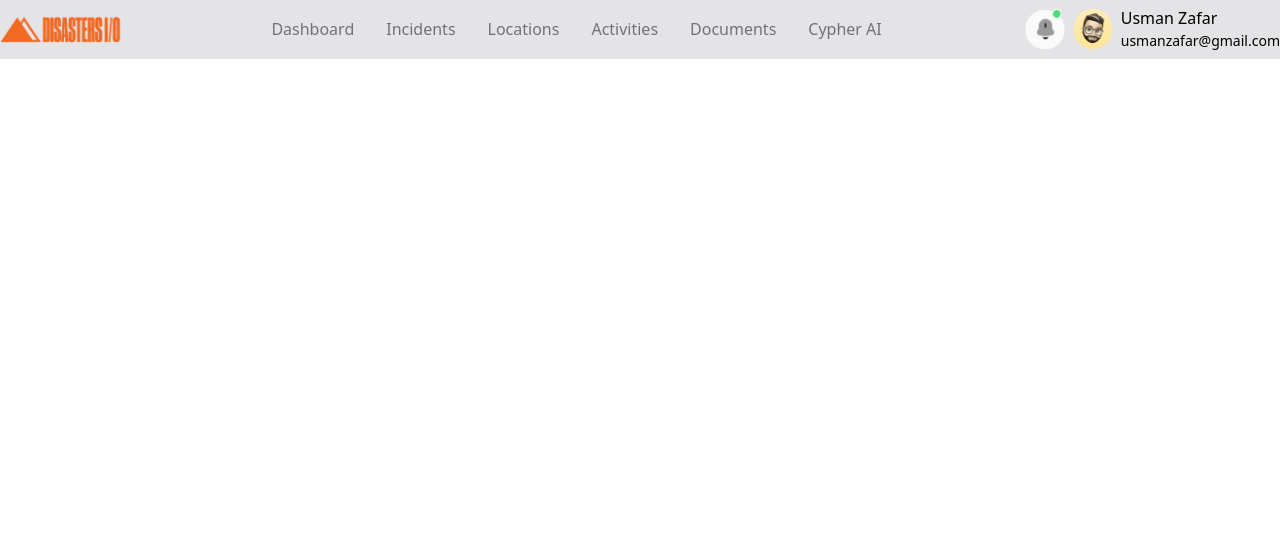
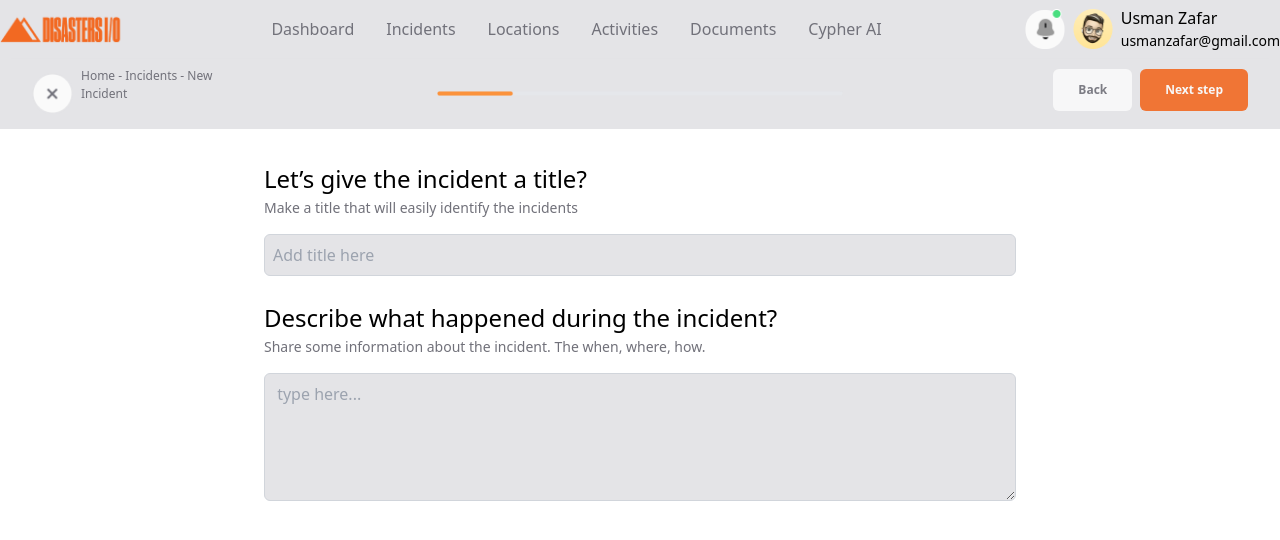
Before and after one commit to yeasinarafat51/cyper-tailwind, a React (Vite) app: page /textarea in a window 1280 px wide. Shown: the top 540 px of the page. Built offline with nearby package versions, Linux system fonts and the light colour scheme.

Commit message:
textareapart

```diff
--- a/src/App.jsx
+++ b/src/App.jsx
@@ -35,6 +35,7 @@ function App() {
         <Route path="/incidents" element={<Incidents/>} />
         <Route path="/incident" element={<Incedent/>} />
         <Route path="/itemlist" element={<ItemList/>} />
+        <Route path="/textarea" element={<Textarea/>} />
 
         <Route path="/user" element={<User />} />
       </Routes>
--- a/src/common/Divider.jsx
+++ b/src/common/Divider.jsx
@@ -4,10 +4,11 @@ import dvi2 from '../Images/Group 1171276282.png'
 // {/* <img src={dvi} className='w-[527px] h-[5px] my-8' alt="" /> */}
 import { FiSearch } from 'react-icons/fi'; // Search Icon
 import Button from './Button';
+import { Link } from 'react-router-dom';
 
-const Divider = ({searchtitle}) => {
+const Divider = ({searchtitle,link}) => {
   return (
-    <section className="w-[100%] lg:h-[70px] md:h-[70px] h-[120px] pb-4 grid grid-cols-1 lg:grid-cols-3 md:grid-cols-3   bg-[#E4E4E7]  xl:px-8 lg:px-8 md:px-8   shadow-lg">
+    <section className="w-[100%] lg:h-[70px] md:h-[70px] h-[180px] pb-4 grid grid-cols-1 lg:grid-cols-3 md:grid-cols-3   bg-[#E4E4E7]  xl:px-8 lg:px-8 md:px-8   shadow-lg">
     {/* Title */}
    <div className='flex items-center  justify-items-start  gap-2 '>
    <div>
@@ -24,10 +25,12 @@ const Divider = ({searchtitle}) => {
    </div>
 
 
-    <div className=" flex lg:justify-end justify-items-start  items-center gap-2 mb-2">
+    <div className=" flex lg:justify-end justify-items-start  items-center gap-2  mb-2">
 
       <Button className='bg-[#FAFAFA] text-[#71717A]'>Back</Button>
+      <Link to={link}>
       <Button className='bg-[#F26922] text-[#FAFAFA]'>Next step</Button>
+      </Link>
     </div>
   </section>
   )
--- a/src/common/NewIncident.jsx
+++ b/src/common/NewIncident.jsx
@@ -11,7 +11,7 @@ const ItemList = () => {
 
   return (
    <div>
-     <Divider searchtitle='New Incident'/>
+     <Divider searchtitle='New Incident' link='/textarea'/>
      <div className='bg-white'>
 
      <h1 className="text-[32px] font-bold text-center py-6">
--- a/src/components/Textarea.jsx
+++ b/src/components/Textarea.jsx
@@ -1,12 +1,17 @@
+import Divider from "../common/Divider"
 
 
 const Textarea = () => {
   return (
-   <div className="bg-white">
+  <div>
+    <Divider/>
+     <div className="flex justify-center bg-white px-4 py-8">
+
+     <div className="bg-white">
      <div>
-        <h1 className="text-[24px] font-[700px]">Let’s give the incident a title?</h1>
+        <h1 className="text-[24px] font-[700px] ">Let’s give the incident a title?</h1>
         <p className="text-[14px] font-[400px] text-[#71717A]">Make a title that will easily identify the incidents</p>
-     <div className="flex flex-col my-4 w-[752px] h-[50px] ">
+     <div className="flex flex-col my-4 lg:w-[752px] md:w-[600px] w-[400px] h-[50px] ">
   <input
     type="text"
     placeholder="Add title here"
@@ -18,7 +23,7 @@ const Textarea = () => {
 <div>
 <h1 className="text-[24px] font-[700px]">Describe what happened during the incident?</h1>
 <p className="text-[14px] font-[400px] text-[#71717A]">Share some information about the incident. The when, where, how. </p>
-<div className=" w-[752px] h-[127px]">
+<div className=" lg:w-[752px] md:w-[600px] w-[400px] h-[127px]">
 <textarea
     placeholder=" type here..."
     className="w-full bg-[#E4E4E7] text-[#71717A] h-32 p-2 my-4 border border-gray-300 rounded-md focus:outline-none focus:ring-2 focus:ring-blue-500"
@@ -26,6 +31,8 @@ const Textarea = () => {
 </div>
 </div>
    </div>
+     </div>
+  </div>
 
   )
 }
```
